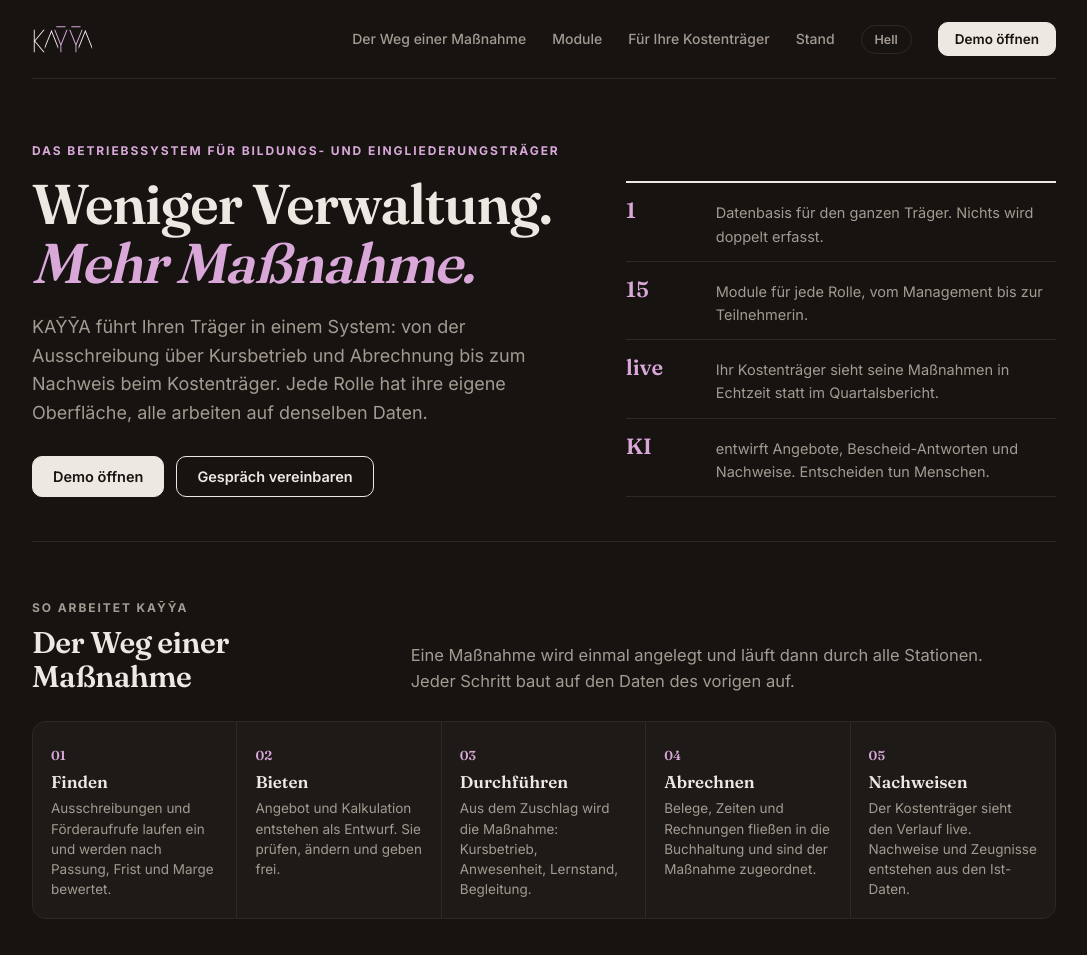
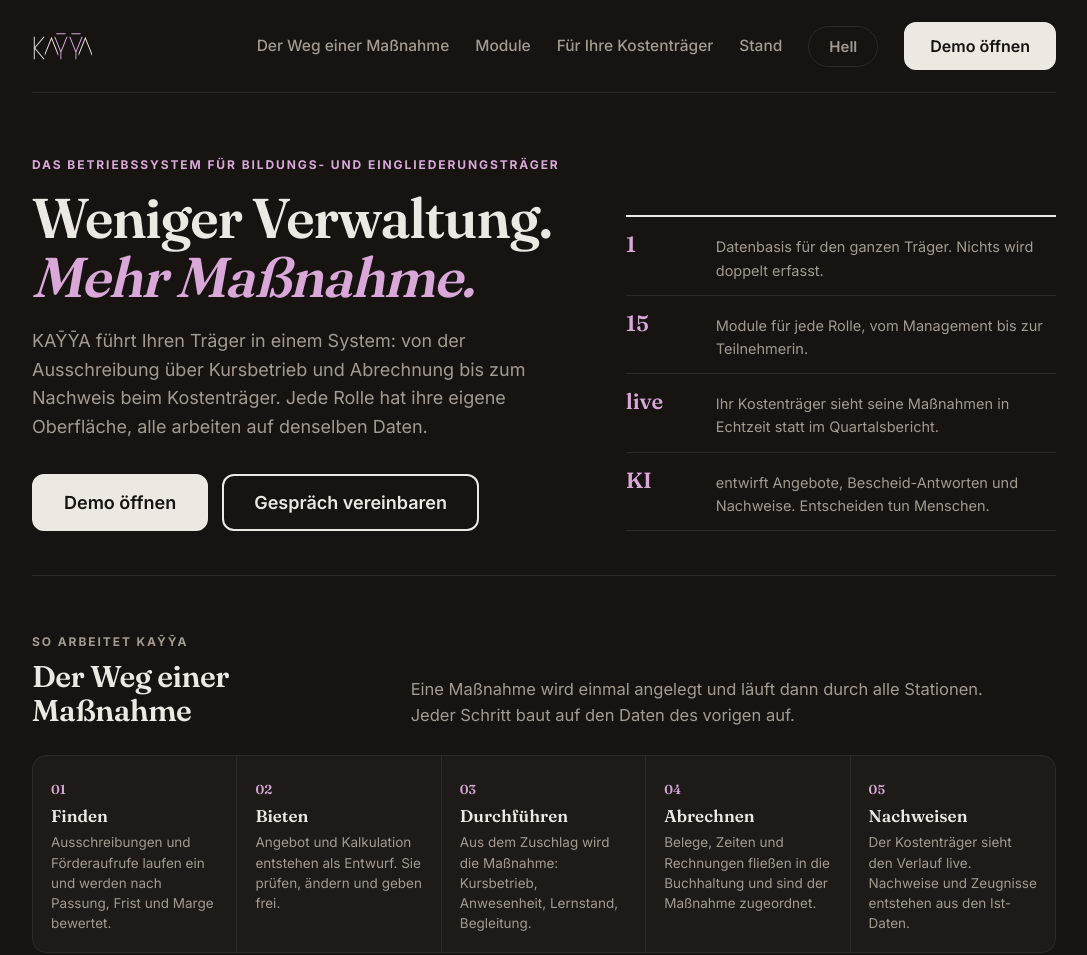
Before and after one commit to kayyaorg/kayya, a plain HTML site: page OS/g5.html in a window 1280 px wide. Shown: the top 955 px of the page, without its empty margins (96-1183 px from the left). Drawn offline with Linux system fonts and the light colour scheme.

Commit message:
G5-Startseite: Buttons groesser
Co-Authored-By: Claude Fable 5.2 <noreply@anthropic.com>

```diff
--- a/OS/g5.html
+++ b/OS/g5.html
@@ -20,19 +20,19 @@ a{color:inherit;text-decoration:none}
 header{display:flex;align-items:center;justify-content:space-between;padding:22px 0;border-bottom:1px solid var(--line);gap:16px;flex-wrap:wrap}
 .marke svg{height:30px;width:auto;display:block}
 .marke .ka{fill:var(--ink)} .marke .yy{fill:var(--akz)}
-nav{display:flex;gap:26px;font-size:14px;font-weight:500;color:var(--mut);align-items:center;flex-wrap:wrap}
+nav{display:flex;gap:26px;font-size:15.5px;font-weight:500;color:var(--mut);align-items:center;flex-wrap:wrap}
 nav a:hover{color:var(--akz)}
-.btn{display:inline-block;font:600 14.5px 'Inter',sans-serif;border-radius:10px;padding:11px 20px;border:1.5px solid var(--ink)}
+.btn{display:inline-block;font:600 18px 'Inter',sans-serif;border-radius:12px;padding:16px 30px;border:2px solid var(--ink)}
 .btn.voll{background:var(--ink);color:var(--bg)} .btn.voll:hover{background:var(--akz);border-color:var(--akz);color:#fff}
 .btn:not(.voll):hover{border-color:var(--akz);color:var(--akz)}
-nav .btn{padding:8px 16px;font-size:13.5px}
+nav .btn{padding:12px 24px;font-size:16px}
 
 .hero{padding:64px 0 44px;display:grid;grid-template-columns:1.25fr 1fr;gap:56px;align-items:end}
 .zeile1{font:700 12px 'Inter',sans-serif;letter-spacing:.16em;text-transform:uppercase;color:var(--akz);margin-bottom:16px}
 h1{font:600 clamp(36px,5vw,56px)/1.06 'Fraunces',serif;letter-spacing:-.02em}
 h1 em{font-style:italic;color:var(--akz)}
 .sub{margin-top:20px;font-size:18px;line-height:1.6;color:var(--mut);max-width:560px}
-.cta{margin-top:28px;display:flex;gap:12px;flex-wrap:wrap}
+.cta{margin-top:32px;display:flex;gap:14px;flex-wrap:wrap}
 .fakten{border-top:2px solid var(--ink)}
 .fakten div{display:flex;gap:16px;align-items:baseline;padding:13px 0;border-bottom:1px solid var(--line)}
 .fakten b{font:600 22px 'Fraunces',serif;min-width:74px;color:var(--akz)}
@@ -89,7 +89,7 @@ footer{border-top:1px solid var(--line);padding:22px 0 36px;font-size:13px;color
   .modul{grid-template-columns:1fr 20px} .modul span{grid-column:1/2;grid-row:2}
   nav a:not(.btn){display:none}
 }
-#hd{font:600 12.5px 'Inter',sans-serif;color:var(--mut);background:none;border:1px solid var(--line);border-radius:99px;padding:6px 13px;cursor:pointer}
+#hd{font:600 15px 'Inter',sans-serif;color:var(--mut);background:none;border:1px solid var(--line);border-radius:99px;padding:10px 20px;cursor:pointer}
 #hd:hover{color:var(--akz);border-color:var(--akz)}
 .btn.voll:hover{color:var(--bg)}
 </style>
```
